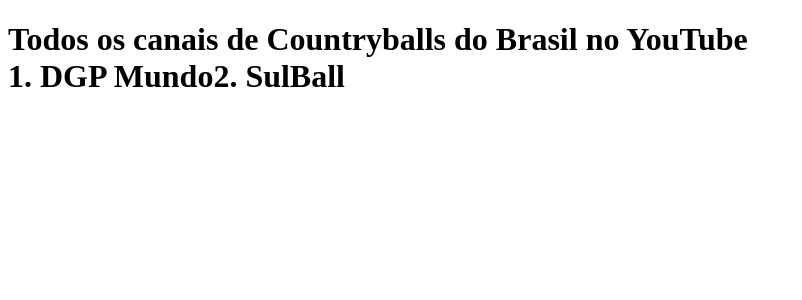
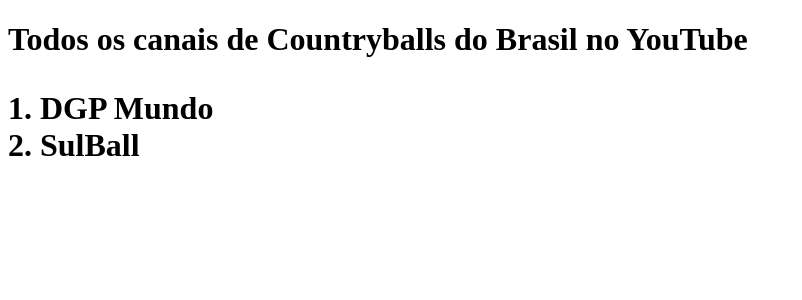
Before and after one commit to pedromiguel2013/clone-tabnews, a Next.js app: page / in a window 1280 px wide. Shown: the top 300 px of the page, without its empty margins (0-802 px from the left). Built offline with nearby package versions, Linux system fonts and the light colour scheme.

Commit message:
Lista dos Canais de Countryballs da Comunidade BR no YouTube

```diff
--- a/pages/index.js
+++ b/pages/index.js
@@ -2,12 +2,10 @@ function Home() {
   return (
     <h1>Todos os canais de Countryballs do Brasil no YouTube
     <div>
-    <p1>
-    1. DGP Mundo
-    </p1>
-    <p2>
+    <p>
+    1. DGP Mundo <br />
     2. SulBall
-    </p2>
+    </p>
     </div>
     </h1>
   );
```
